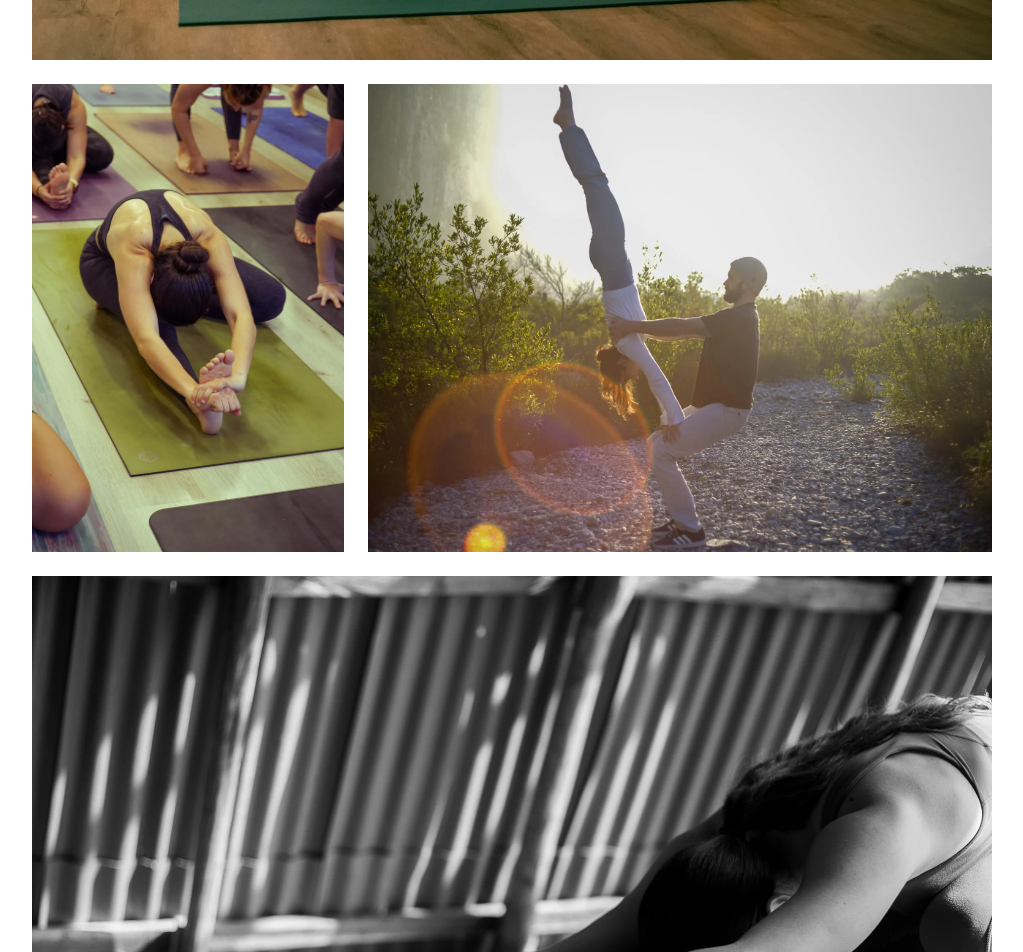
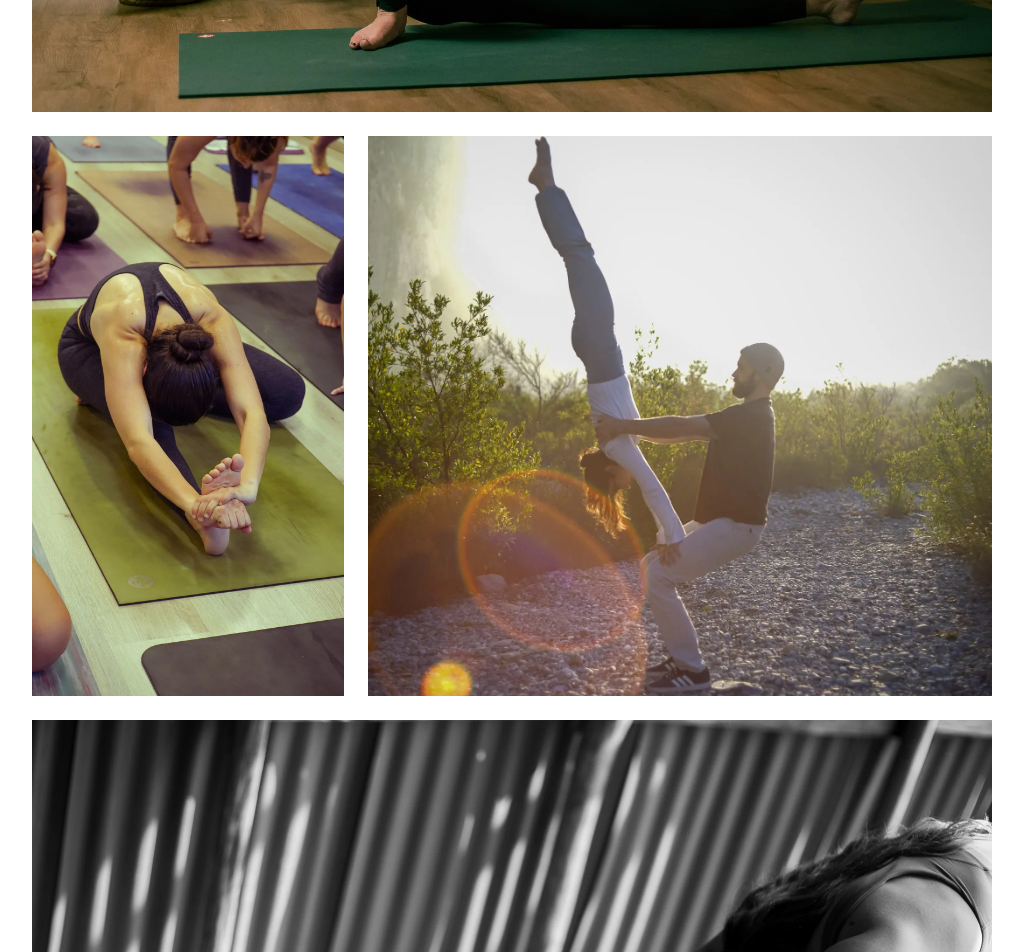
Before and after one commit to rodrigovantolra-afk/portafolio, a plain HTML site: page yoga.html in a window 1280 px wide. Shown: the part 1480-2432 px from the top of the page, without its empty margins (128-1151 px from the left). Drawn offline with Linux system fonts and the light colour scheme.

Commit message:
Update style.css

```diff
--- a/style.css
+++ b/style.css
@@ -303,13 +303,31 @@ hr {
 
 .gallery-item.full {
     width: 100%;
-    height: 600px;
+    height: 70vh;
     overflow: hidden;
 }
 
 .gallery-item.half {
     width: 50%;
-    height: 600px;
+    height: 70vh;
+    overflow: hidden;
+}
+
+.gallery-item.one-third {
+    width: 33.333%;
+    height: 70vh;
+    overflow: hidden;
+}
+
+.gallery-item.two-thirds {
+    width: 66.666%;
+    height: 70vh;
+    overflow: hidden;
+}
+
+.gallery-item.narrow {
+    width: 50%;
+    height: 85vh;
     overflow: hidden;
 }
 
```
